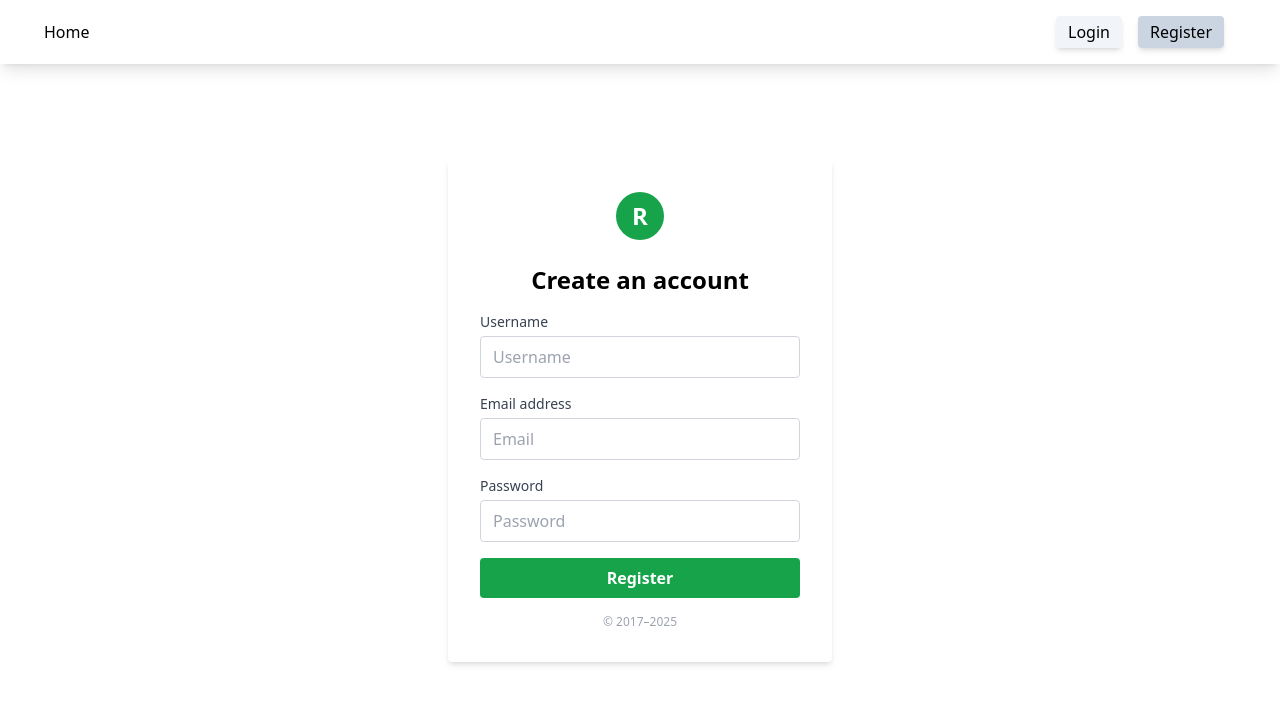
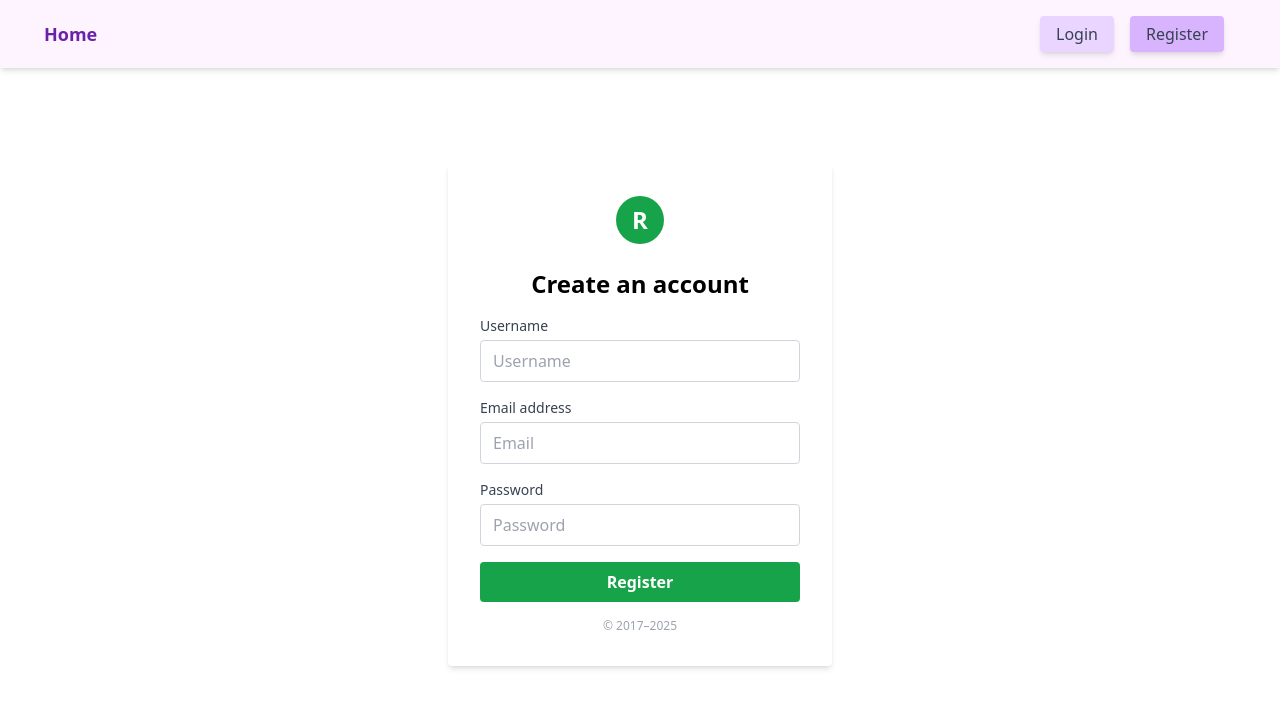
Before and after one commit to natalie-gichuki/Afrique-Essence-Beauty-Shop, a React (Vite) app in the folder frontend/: page /register in a window 1280 px wide. Shown: the top 708 px of the page. Built offline with nearby package versions, Linux system fonts and the light colour scheme.

Commit message:
Define the home route

```diff
--- a/frontend/src/App.jsx
+++ b/frontend/src/App.jsx
@@ -7,6 +7,7 @@ import Navbar from './components/Navbar'
 import ProtectedRoute from './components/ProtectedRoute'
 import './index.css';
 import Profile from './pages/Profile'
+import Home from './pages/Home'
 
 
 
@@ -15,7 +16,7 @@ function App() {
     <>
       <Navbar />
       <Routes>
-        {/* <Route path="/" element={<Home />} /> */}
+        <Route path="/" element={<Home />} />
         <Route path="/login" element={<Login />} />
         <Route path="/register" element={<Register />} />
         <Route
--- a/frontend/src/components/Navbar.jsx
+++ b/frontend/src/components/Navbar.jsx
@@ -13,23 +13,24 @@ const Navbar = () => {
     };
 
     return (
-    <nav className="flex justify-between items-center p-4 bg-white shadow-lg text-black">
-      <Link to="/" className="ml-7">Home</Link>
+    <nav className="flex justify-between items-center p-4 bg-fuchsia-50 shadow-md text-gray-700">
+      <Link to="/" className="ml-7 text-purple-800 text-lg font-bold hover:text-violet-800 transition">Home</Link>
       <div className="flex gap-4 items-center">
         {user ? (
           <>
             <span>{user.username}</span>
-            <button onClick={handleLogout} className="bg-red-200 px-3 py-1 rounded shadow-md hover:scale-110">Logout</button>
+            <button onClick={handleLogout} className="bg-purple-800 text-white px-4 py-1.5 rounded hover:bg-violet-800 transition shadow-md"
+            >Logout</button>
           </>
         ) : (
           <>
-            <Link to="/login" className=" bg-slate-100 px-3 py-1 rounded hover:scale-110 shadow-md">Login</Link>
-            <Link to="/register" className="mr-10 bg-slate-300 px-3 py-1 rounded hover:scale-110 shadow-md">Register</Link>
+            <Link to="/login" className="bg-purple-200 text-gray-700 px-4 py-1.5 rounded hover:bg-violet-800 hover:text-white transition shadow-md">Login</Link>
+            <Link to="/register" className="mr-10 bg-purple-300 text-gray-700 px-4 py-1.5 rounded hover:bg-violet-800 hover:text-white transition shadow-md">Register</Link>
 
           </>
         )}
         {user && (
-          <Link to="/profile" className="bg-blue-100 px-3 py-1 rounded hover:scale-110 shadow-md">👤</Link>
+          <Link to="/profile" className="bg-purple-200 text-purple-800 px-3 py-1.5 rounded-full hover:bg-violet-800 hover:text-white transition shadow-md">👤</Link>
         )}
       </div>
     </nav>
```
